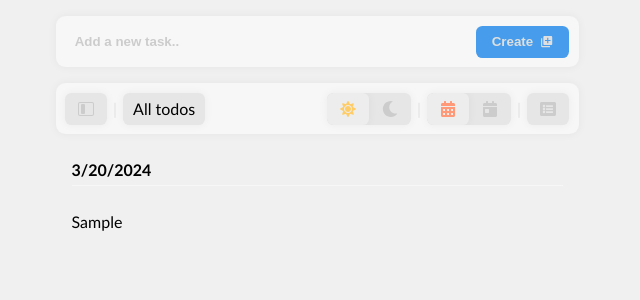
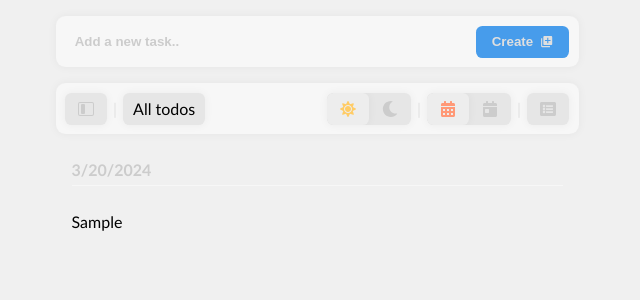
Before and after one commit to iNikAnn/DoVibe, a React (Create React App) app: page / in a window 1280 px wide. Both pictures are taken after typing "Sample" into the empty fields and a click on the button "Create". Shown: the top 300 px of the page, without its empty margins (323-963 px from the left). Built offline with nearby package versions, Linux system fonts and the light colour scheme.

Commit message:
Update: Added quick navigation to specific dates by clicking on the date in the all todos list

```diff
--- a/src/components/TodoApp.jsx
+++ b/src/components/TodoApp.jsx
@@ -221,8 +221,8 @@ function TodoApp() {
 	};
 
 	// change view mode
-	const handleChangeViewMode = (date) => {
-		setDate(date ? getFormattedDate(date) : '');
+	const handleChangeViewMode = (dateObj) => {
+		setDate(dateObj ? getFormattedDate(dateObj) : '');
 	};
 
 	// add todo
@@ -667,6 +667,7 @@ function TodoApp() {
 					onRemoveTodo={handleRemoveTodo}
 					onMarkTodo={handleMarkTodo}
 					onMarkTodoAsCurrent={handleMarkTodoAsCurrent}
+					onChangeViewMode={handleChangeViewMode}
 
 					onShowItemMenu={(props) => {
 						handleShowBottomPopup('mobileTodoItemMenu', props)
--- a/src/components/TodoList.jsx
+++ b/src/components/TodoList.jsx
@@ -9,6 +9,7 @@ import TodoItem from './TodoItem';
 import TodoDetails from './TodoDetails';
 import DetailCard from './DetailCard';
 import ReorderItem from './ReorderItem';
+import Tooltip from './Tooltip';
 
 // utils
 import insertDateSeparator from '../utils/insertDateSeparator';
@@ -20,6 +21,7 @@ function TodoList(props) {
 		list,
 		date,
 		showCustomModal,
+		onChangeViewMode,
 
 		onReorderTodo,
 		onSetReminder,
@@ -190,7 +192,7 @@ function TodoList(props) {
 	const dateSeparatorVariants = {
 		animate: (index) => ({
 			...itemVariants.animate(),
-			margin: index ? '2rem 0 0.6rem 0' : '0.6rem 0 0.6rem 0',
+			margin: index ? '1.2rem 0 0.6rem 0' : '0.6rem 0 0.6rem 0',
 		})
 	};
 
@@ -221,7 +223,19 @@ function TodoList(props) {
 							let element = null;
 
 							if (isDateSeparator) {
-								element = <div>{new Date(item.bin).toLocaleDateString()}</div>;
+								const separatorDate = new Date(item.bin);
+
+								element = (
+									<div style={{ display: 'flex' }}>
+										<Tooltip text="Switch to this date">
+											<button
+												onClick={() => onChangeViewMode(separatorDate)}
+												type='button'
+											>
+												{separatorDate.toLocaleDateString()}
+											</button>
+										</Tooltip>
+									</div>);
 							} else {
 								element = (
 									<TodoItem
--- a/src/css/TodoList.module.css
+++ b/src/css/TodoList.module.css
@@ -20,17 +20,24 @@
 .binTitle {
 	/* outline: 1px solid tomato; */
 	text-align: left;
-	font-weight: 600;
 	/* color: #ffcc66; */
 	opacity: 1;
 
 	padding: 0 1rem;
-	margin: 2rem 0 0.6rem 0;
+	/* margin settings are defined in dateSeparatorVariants */
 }
 
-.binTitle div {
+.binTitle > div {
 	border-bottom: 1px solid var(--bg-color-primary);
 	padding-bottom: 0.4rem;
+}
+
+.binTitle button {
+	background-color: unset;
+	font-family: inherit;
+	font-size: 1rem;
+	font-weight: 600;
+	color: var(--text-color-dimmed);
 }
 
 .grabbing {
@@ -51,12 +58,11 @@
 	}
 
 	.binTitle {
-		color: var(--text-color-dimmed);
 		padding: 0;
 	}
 
 	.binTitle div {
 		border-bottom: none;
-		padding: 0 1rem;
+		padding: 0 0.4rem;
 	}
 }
--- a/src/css/Tooltip.module.css
+++ b/src/css/Tooltip.module.css
@@ -1,11 +1,16 @@
 .tooltip {
-	display: none;
 	position: absolute;
 	top: calc(100% + 0.4rem);
+
+	display: none;
+
 	white-space: nowrap;
+
 	background-color: var(--bg-color-tertiary);
 	color: var(--text-color-primary);
+	font-weight: normal;
 	border-radius: 0.4rem;
+
 	padding: 0.4rem;
 	transition: opacity 0.3s ease;
 	pointer-events: none;
--- a/src/utils/getFormattedDate.js
+++ b/src/utils/getFormattedDate.js
@@ -1,7 +1,7 @@
-function getFormattedDate(date) {
-	const year = date.getFullYear();
-	const month = String((date.getMonth() + 1)).padStart(2, '0')
-	const day = String(date.getDate()).padStart(2, '0');
+function getFormattedDate(dateObj) {
+	const year = dateObj.getFullYear();
+	const month = String((dateObj.getMonth() + 1)).padStart(2, '0')
+	const day = String(dateObj.getDate()).padStart(2, '0');
 
 	const formattedDate = `${year}-${month}-${day}`
 
```
